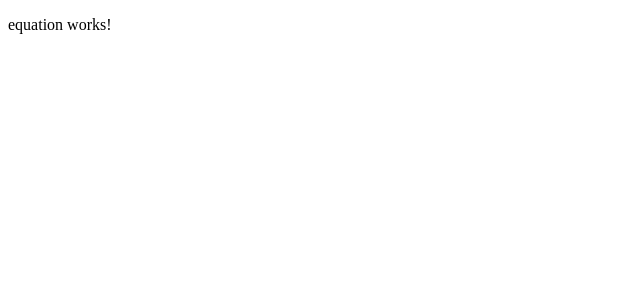
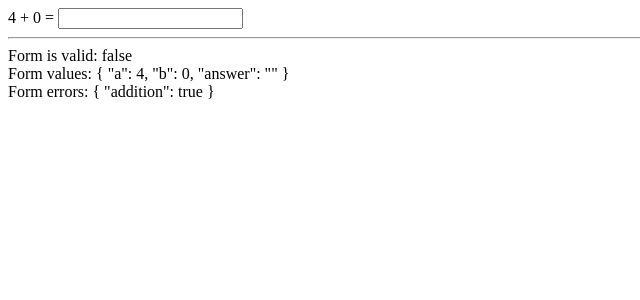
Before and after one commit to boston-terrier-kirin/stephen_angular, an Angular app in the folder mathform/: page / in a window 1280 px wide. Shown: the top 300 px of the page, without its empty margins (0-640 px from the left). Built offline with nearby package versions, Linux system fonts and the light colour scheme.

Commit message:
mathform/Section20-257

```diff
--- a/mathform/src/app/equation/equation.component.html
+++ b/mathform/src/app/equation/equation.component.html
@@ -1 +1,10 @@
-<p>equation works!</p>
+<form [formGroup]="form">
+  {{ form.controls["a"].value }} + {{ form.controls["b"].value }} =
+  <input formControlName="answer" />
+</form>
+
+<hr />
+
+<div>Form is valid: {{ form.valid }}</div>
+<div>Form values: {{ form.value | json }}</div>
+<div>Form errors: {{ form.errors | json }}</div>
--- a/mathform/src/app/equation/equation.component.ts
+++ b/mathform/src/app/equation/equation.component.ts
@@ -1,15 +1,27 @@
 import { Component, OnInit } from '@angular/core';
+import { FormControl, FormGroup } from '@angular/forms';
+import { MathValidator } from '../validators/MathValidator';
 
 @Component({
   selector: 'app-equation',
   templateUrl: './equation.component.html',
-  styleUrls: ['./equation.component.css']
+  styleUrls: ['./equation.component.css'],
 })
 export class EquationComponent implements OnInit {
+  form = new FormGroup(
+    {
+      a: new FormControl(this.randomNumber()),
+      b: new FormControl(this.randomNumber()),
+      answer: new FormControl(''),
+    },
+    [MathValidator.addition('a', 'b', 'answer')]
+  );
 
-  constructor() { }
+  constructor() {}
 
-  ngOnInit(): void {
+  ngOnInit(): void {}
+
+  randomNumber() {
+    return Math.floor(Math.random() * 10);
   }
-
 }
--- /dev/null
+++ b/mathform/src/app/validators/MathValidator.ts
@@ -0,0 +1,26 @@
+import { AbstractControl, ValidationErrors, ValidatorFn } from '@angular/forms';
+
+export class MathValidator {
+  static addition(a: string, b: string, answer: string): ValidatorFn {
+    return (group: AbstractControl): ValidationErrors | null => {
+      const controlA = group.get(a);
+      const controlB = group.get(b);
+      const controlAnswer = group.get(answer);
+
+      if (!controlA || !controlB || !controlAnswer) {
+        return {
+          controlNotFound: false,
+        };
+      }
+
+      if (
+        parseInt(controlA.value) + parseInt(controlB.value) !==
+        parseInt(controlAnswer.value)
+      ) {
+        return { addition: true };
+      }
+
+      return null;
+    };
+  }
+}
```
